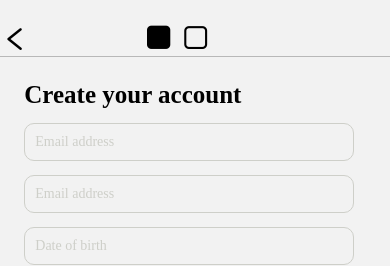
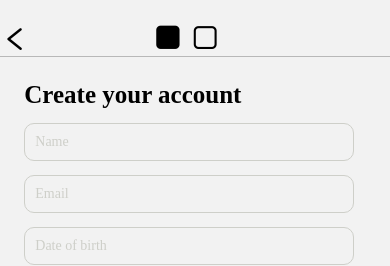
Before and after one commit to jaden-nguyen/FitMate, a React Native app: screen /SignUp in a window 390 px wide. Shown: the top 266 px of the page. Built offline with nearby package versions, Linux system fonts and the light colour scheme.

Commit message:
fix props

```diff
--- a/package.json
+++ b/package.json
@@ -24,7 +24,8 @@
     "react-native-reanimated": "~2.14.4",
     "react-native-responsive-screen": "^1.4.2",
     "react-native-vector-icons": "^9.2.0",
-    "react-native-web": "~0.18.10"
+    "react-native-web": "~0.18.10",
+    "@react-native-community/datetimepicker": "6.7.3"
   },
   "devDependencies": {
     "@babel/core": "^7.20.0",
--- a/src/components/Input.tsx
+++ b/src/components/Input.tsx
@@ -1,13 +1,22 @@
-import { StyleSheet, TextInput } from 'react-native';
+import { StyleSheet, TextInput, KeyboardTypeOptions } from 'react-native';
 import * as Font from 'expo-font';
 import AppLoading from 'expo-app-loading';
 import { colors } from '../colors';
 
 interface InputProps {
-  setEmail?: React.Dispatch<React.SetStateAction<string>>;
+  placeholder?: string;
+  onChangeText?: (text: string) => void;
+  keyboardType?: KeyboardTypeOptions;
+  editable?: boolean;
+  secureTextEntry?: boolean;
 }
 
-const Input: React.FC<InputProps> = ({ setEmail }) => {
+const Input: React.FC<InputProps> = ({
+  onChangeText,
+  keyboardType,
+  placeholder,
+  secureTextEntry
+}) => {
   const loadFonts = async () => {
     await Font.loadAsync({
       'AvenirNext-Regular': require('../../assets/fonts/AvenirNextLTPro-Regular.otf')
@@ -19,10 +28,12 @@ const Input: React.FC<InputProps> = ({ setEmail }) => {
   }
   return (
     <TextInput
-      onChangeText={setEmail}
-      placeholder="Email address"
+      onChangeText={onChangeText}
+      placeholder={placeholder}
       placeholderTextColor={colors.gray}
       style={styles.input}
+      keyboardType={keyboardType}
+      secureTextEntry={secureTextEntry}
     />
   );
 };
--- a/src/components/navbar/Navbar.tsx
+++ b/src/components/navbar/Navbar.tsx
@@ -32,7 +32,7 @@ const styles = StyleSheet.create({
   squares: {
     flexDirection: 'row',
     gap: horizontalScale(15),
-    left: horizontalScale(125)
+    left: horizontalScale(135)
   }
 });
 export default SignUpNav;
```
Also changed, not shown: 1 other file (tests, documents, lock files or other folders).
